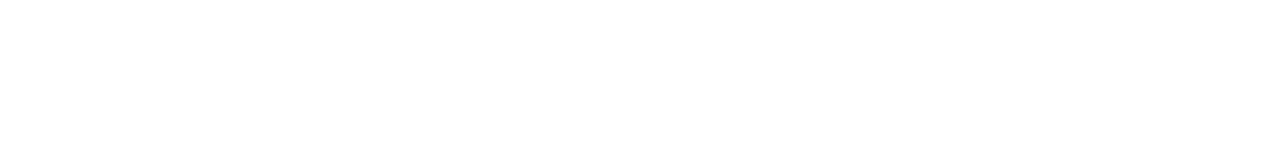
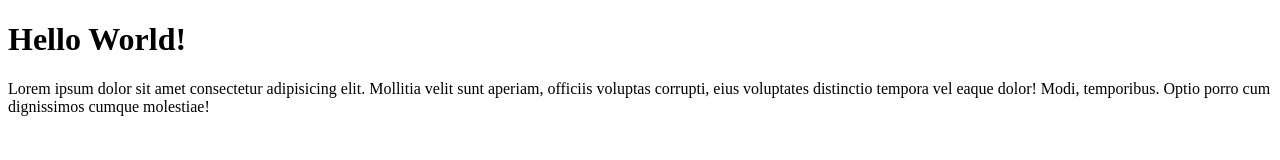
Before and after one commit to GalkaNH/project__01, a plain HTML site: page index.html in a window 1280 px wide. Drawn offline with Linux system fonts and the light colour scheme.

Commit message:
modified index, js
Dodano do index naglowek oraz paragraf do js dodano alert

```diff
--- a/index.html
+++ b/index.html
@@ -8,6 +8,12 @@
 		<title>Document</title>
 	</head>
 	<body>
+	<main>
+		<h1>Hello World!</h1>
+		<p>Lorem ipsum dolor sit amet consectetur adipisicing elit. Mollitia velit sunt aperiam, officiis
+			voluptas corrupti, eius voluptates distinctio
+			 tempora vel eaque dolor! Modi, temporibus. Optio porro cum dignissimos cumque molestiae!</p>
+	</main>
 		<script src="script.js"></script>
 	</body>
 </html>
--- a/script.js
+++ b/script.js
@@ -0,0 +1,3 @@
+function sayHi() {
+	alert("Hello!")
+}
```
